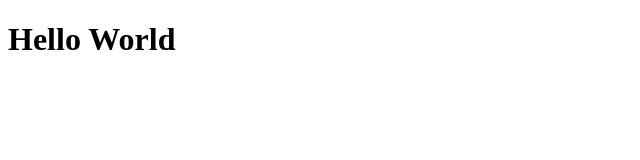
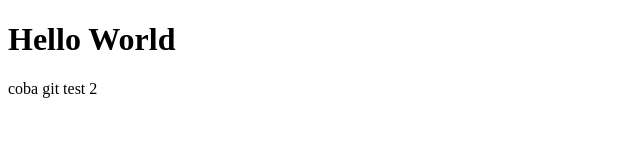
Before and after one commit to ahmadirsyad04/wpu-git2, a plain HTML site: page index.html in a window 1280 px wide. Shown: the whole page, without its empty margins (0-640 px from the left). Drawn offline with Linux system fonts and the light colour scheme.

Commit message:
edit index.html

```diff
--- a/index.html
+++ b/index.html
@@ -5,5 +5,6 @@
 </head>
 <body>
 	<H1>Hello World</H1>
+	<p>coba git test 2</p>
 </body>
 </html>
```
